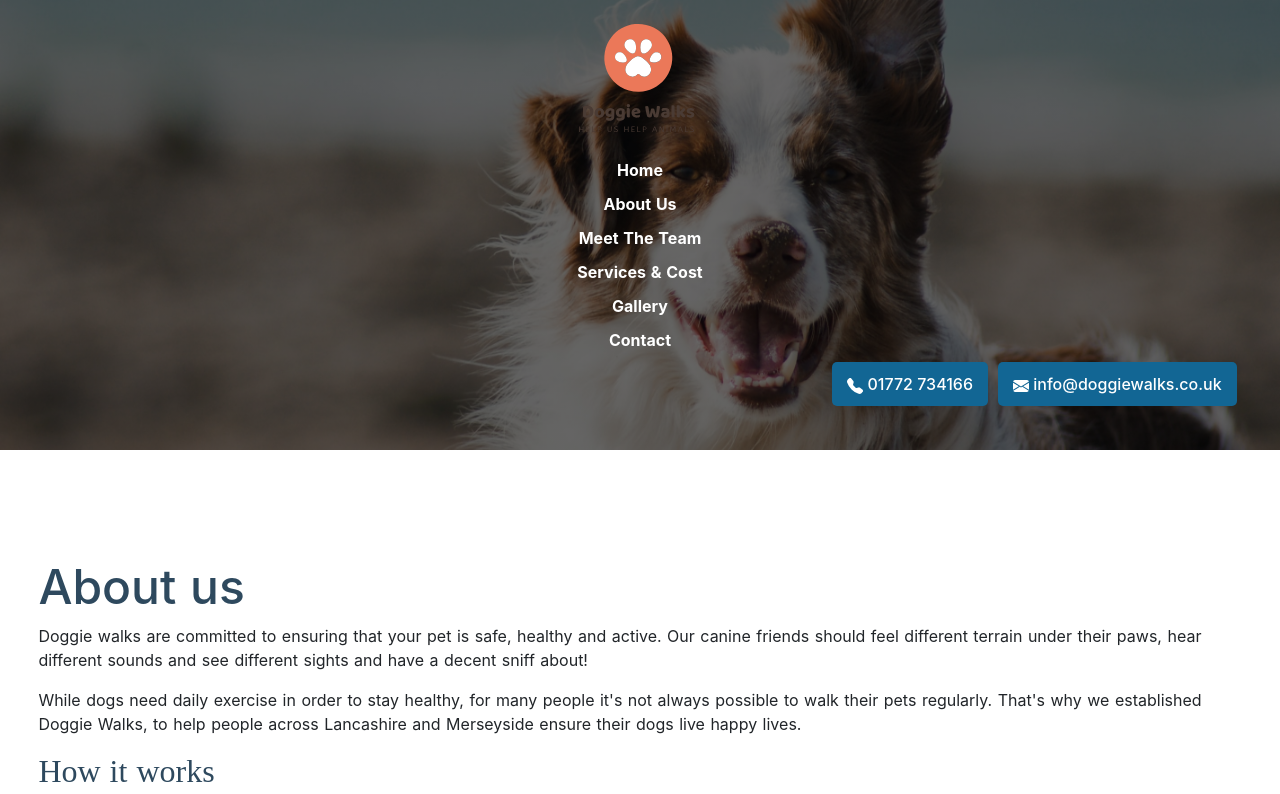
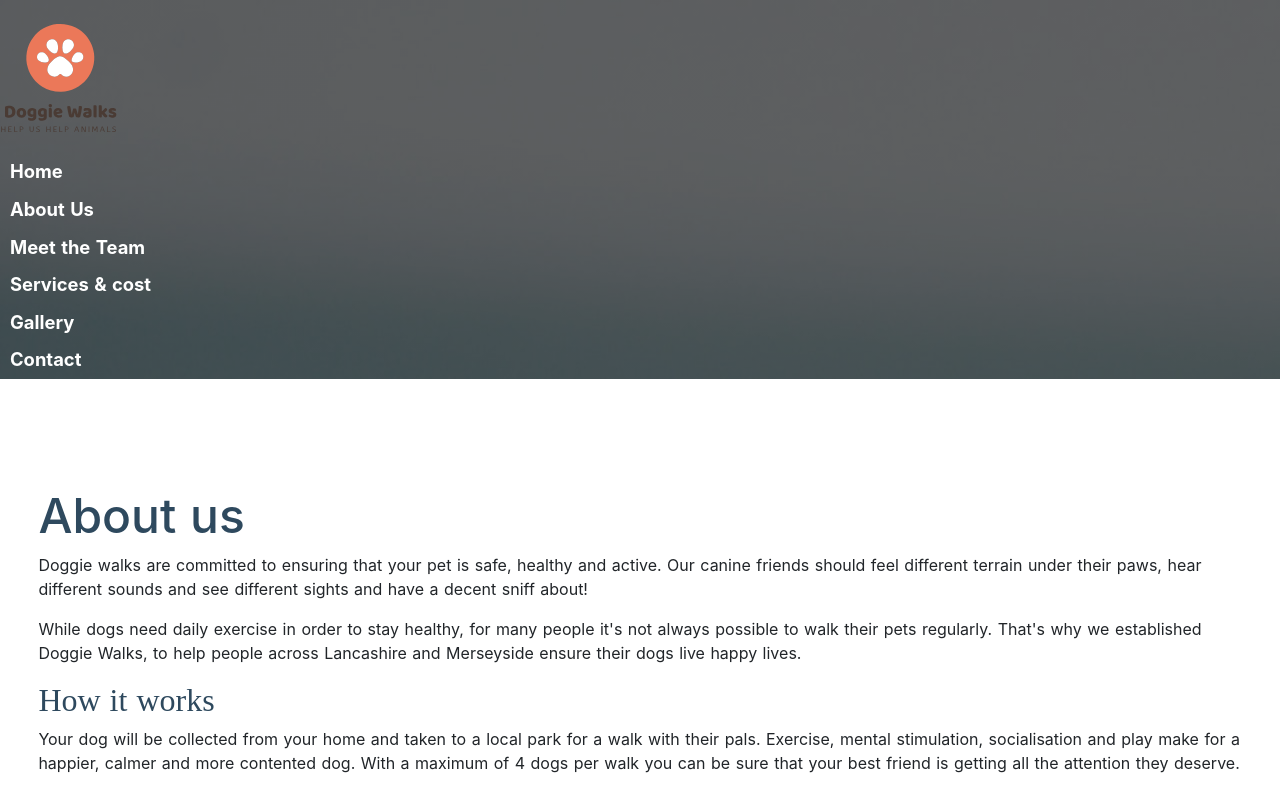
Before and after one commit to clarkenewsh/doggie-walks-site, a Nuxt app: page /about in a window 1280 px wide. Shown: the top 794 px of the page. Built offline with nearby package versions, Linux system fonts and the light colour scheme; a web font is replaced by a local one.

Commit message:
nav, footer, special offer, contact cta component refactor

```diff
--- a/components/ContactCTA.vue
+++ b/components/ContactCTA.vue
@@ -1,5 +1,5 @@
 <template>
-  <div>
+  <div class="cta-block">
     <button>
       <svg
         xmlns="http://www.w3.org/2000/svg"
@@ -37,6 +37,11 @@ export default {
 
 <style scoped>
 
+.cta-block{
+  display: flex;
+  justify-content: flex-end;
+}
+
 button {
     border-radius: 5px;
     font-weight: 500;
--- a/components/Logo.vue
+++ b/components/Logo.vue
@@ -51,7 +51,7 @@
   animation: 1s appear;
   height: auto;
   max-width: 9rem;
-  margin: 0;
+  margin-left: -20px;
   padding: 0;
 }
 
--- a/components/NavBar.vue
+++ b/components/NavBar.vue
@@ -19,9 +19,6 @@
     <NuxtLink to="/contact">
       Contact
     </NuxtLink>
-    <div class="cta-block">
-      <ContactCTA />
-    </div>
   </nav>
 </template>
 
@@ -34,17 +31,10 @@ export default {
 <style scoped>
 nav {
   display: flex;
-  align-items: center;
-  text-transform: capitalize;
-  background: linear-gradient(rgba(0, 0, 0, 0.6), rgba(0, 0, 0, 0.6)),  url('~assets/nav-background.jpeg');
-  background-size: cover;
-  background-position: center;
-  background-repeat: no-repeat;
   border: none;
   font-weight: 700;
-  padding: 0px 3%;
   flex-direction: column;
-  min-height: 450px;
+  font-size: 115%;
 }
 
 nav a  {
@@ -59,23 +49,4 @@ nav a:active {
   color: #acacac;
   transition: all 0.2s ease;
 }
-
-.cta-block {
-  margin-left: auto;
-}
-
-/* not needed as layout controls this universally */
-/* @media only screen and (min-width: 1024px) {
-    nav{
-      padding: 3% 1fr 3%;
-      flex-direction: row;
-  }
- }
-
-@media only screen and (min-width: 1400px) {
-      nav {
-      padding: 5% 1fr 5%;
-  }
-} */
-
 </style>
--- a/components/Slogan.vue
+++ b/components/Slogan.vue
@@ -1,9 +1,7 @@
 <template>
-  <div id="slogan">
-    <p>
-      Helping our animal friends one paw at a time
-    </p>
-  </div>
+  <p id="slogan">
+    Helping our animal friends one paw at a time
+  </p>
 </template>
 
 <script>
@@ -15,11 +13,13 @@ export default {
 <style scoped>
 #slogan {
   display: flex;
+  justify-content: flex-end;
 }
 p {
   font-size: 195%;
   color: white;
   font-family: 'Patrick Hand SC', cursive;
   flex-basis: 100%;
+  font-weight: 700;
 }
 </style>
--- a/components/SpecialOffer.vue
+++ b/components/SpecialOffer.vue
@@ -12,8 +12,15 @@ export default {
 
 <style scoped>
 
+section {
+  display: flex;
+  justify-content: flex-end;
+}
+
 p {
     color: white;
+    font-size: 150%;
+
 }
 
 </style>
--- a/components/TheFooter.vue
+++ b/components/TheFooter.vue
@@ -44,18 +44,6 @@ footer {
 ul {
   list-style: none;
   margin: 0;
+  padding: 0;
 }
-/* not needed as layout controls this universally */
-/* @media only screen and (min-width: 1024px) {
-    footer {
-      padding: 3% 1fr 3%;
-      flex-direction: row;
-  }
- }
-
-@media only screen and (min-width: 1400px) {
-      footer {
-      padding: 5% 1fr 5%;
-  }
-} */
 </style>
```
